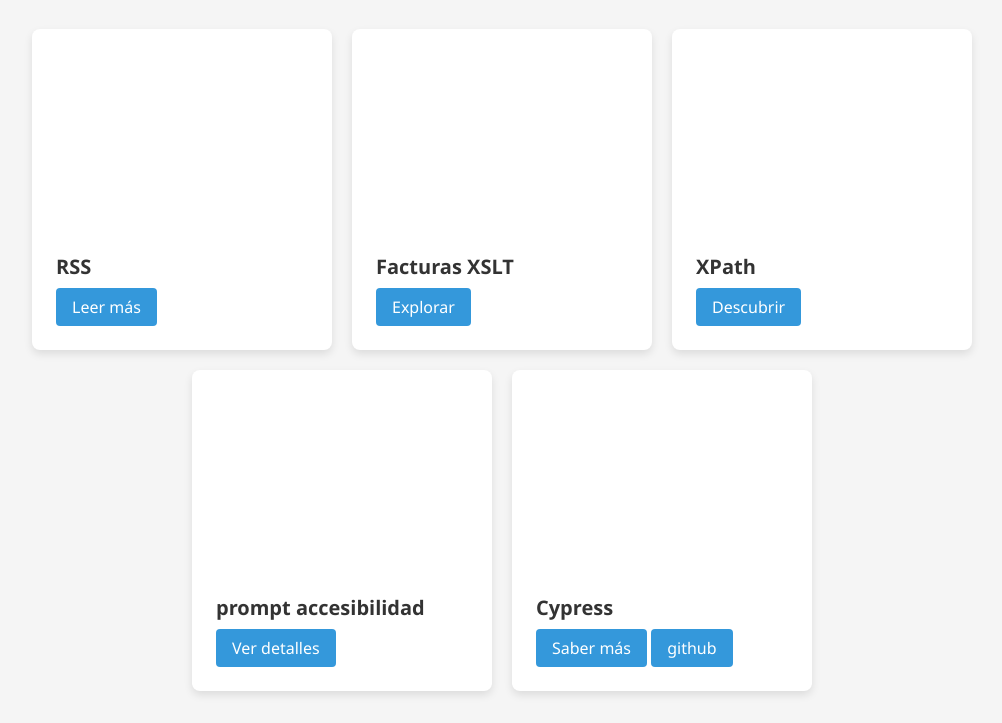
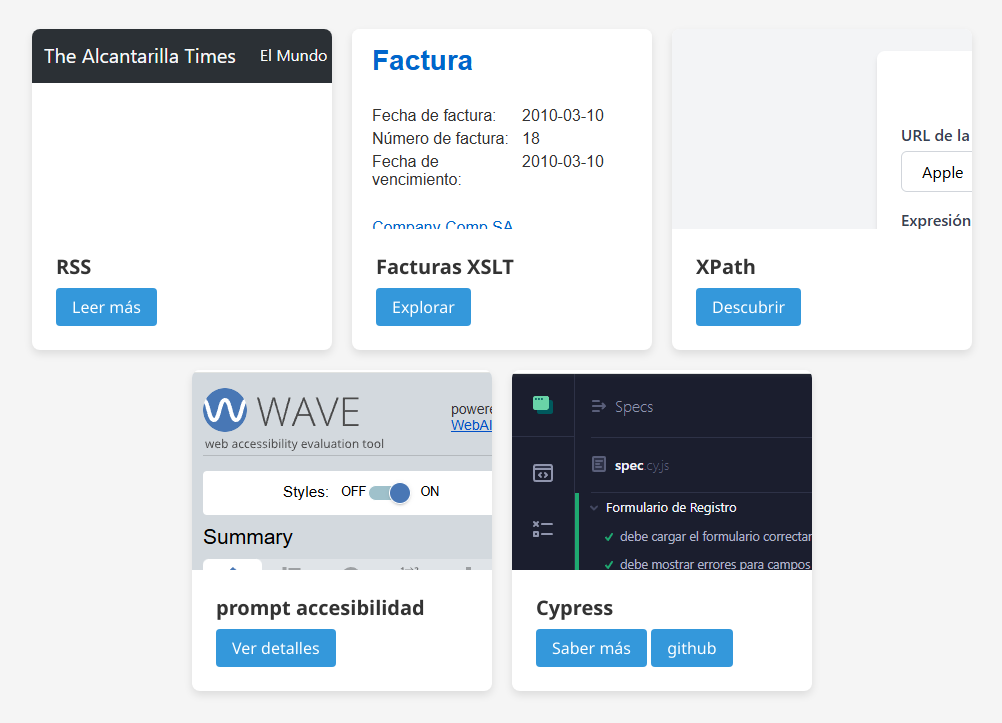
Before and after one commit to OCristo/Proyectos, a plain HTML site: page index.html in a window 1280 px wide. Shown: the part 78-801 px from the top of the page, without its empty margins (138-1140 px from the left). Drawn offline with Linux system fonts and the light colour scheme; the site is published under a folder, as on GitHub Pages, so addresses that start at the root find nothing.

Commit message:
Update index.html

```diff
--- a/index.html
+++ b/index.html
@@ -119,7 +119,7 @@
         <!-- Card 1 -->
         <div class="card">
             <div class="card-image">
-                <div class="card-image" style="background-image: url('/proyectos/img/rss.PNG');"></div>
+                <div class="card-image" style="background-image: url('img/rss.PNG');"></div>
             </div>
             <div class="card-content">
                 <h2 class="card-title">RSS</h2>
@@ -130,7 +130,7 @@
         <!-- Card 2 -->
         <div class="card">
             <div class="card-image">
-                <div class="card-image" style="background-image: url('/proyectos/img/factura2.PNG');"></div>
+                <div class="card-image" style="background-image: url('img/factura2.PNG');"></div>
             </div>
             <div class="card-content">
                 <h2 class="card-title">Facturas XSLT</h2>
@@ -141,7 +141,7 @@
         <!-- Card 3 -->
         <div class="card">
             <div class="card-image">
-                <div class="card-image" style="background-image: url('/proyectos/img/XPath.PNG');"></div>
+                <div class="card-image" style="background-image: url('img/XPath.PNG');"></div>
             </div>
             <div class="card-content">
                 <h2 class="card-title">XPath</h2>
@@ -152,7 +152,7 @@
         <!-- Card 4 -->
         <div class="card">
             <div class="card-image">
-                <div class="card-image" style="background-image: url('/proyectos/img/accesibilidad.PNG');"></div>
+                <div class="card-image" style="background-image: url('img/accesibilidad.PNG');"></div>
             </div>
             <div class="card-content">
                 <h2 class="card-title">prompt accesibilidad</h2>
@@ -163,7 +163,7 @@
         <!-- Card 5 -->
         <div class="card">
             <div class="card-image">
-                <div class="card-image" style="background-image: url('/proyectos/img/cypress.PNG');"></div>
+                <div class="card-image" style="background-image: url('img/cypress.PNG');"></div>
             </div>
             <div class="card-content">
                 <h2 class="card-title">Cypress</h2>
```
